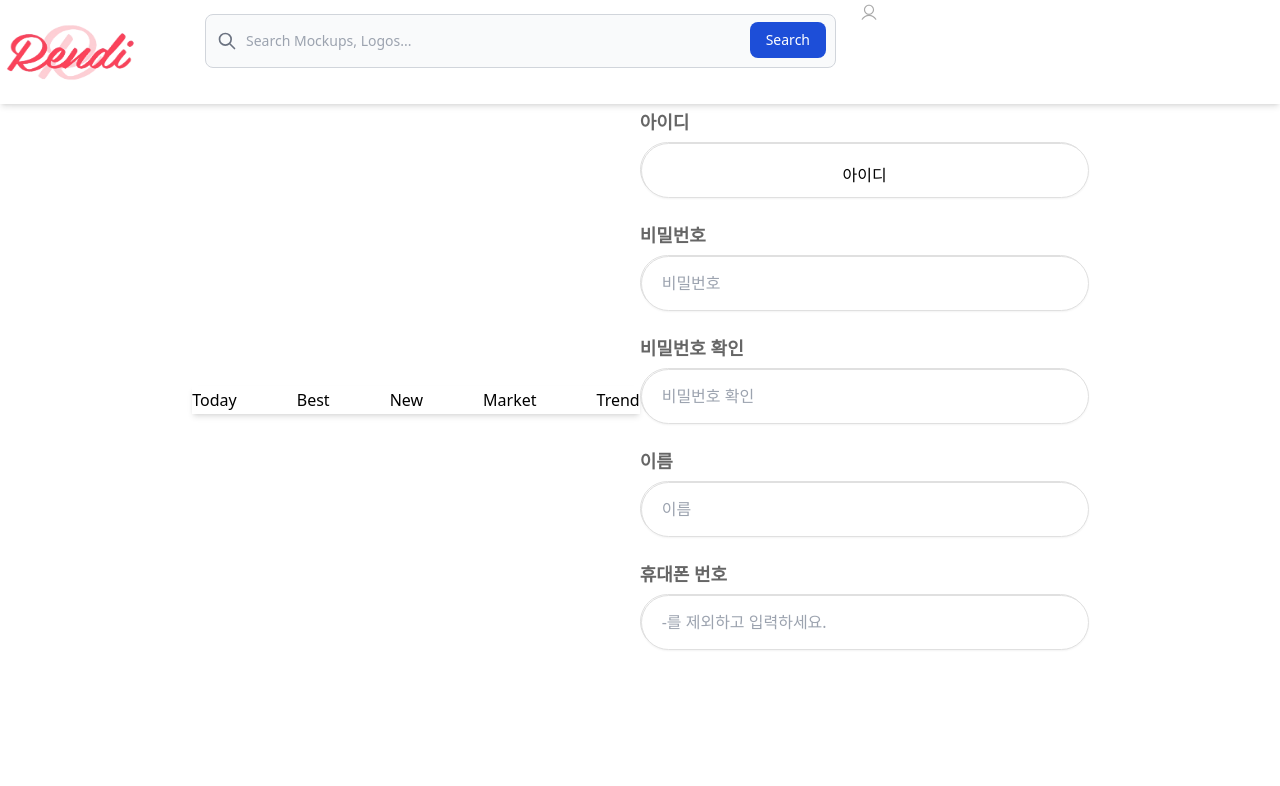
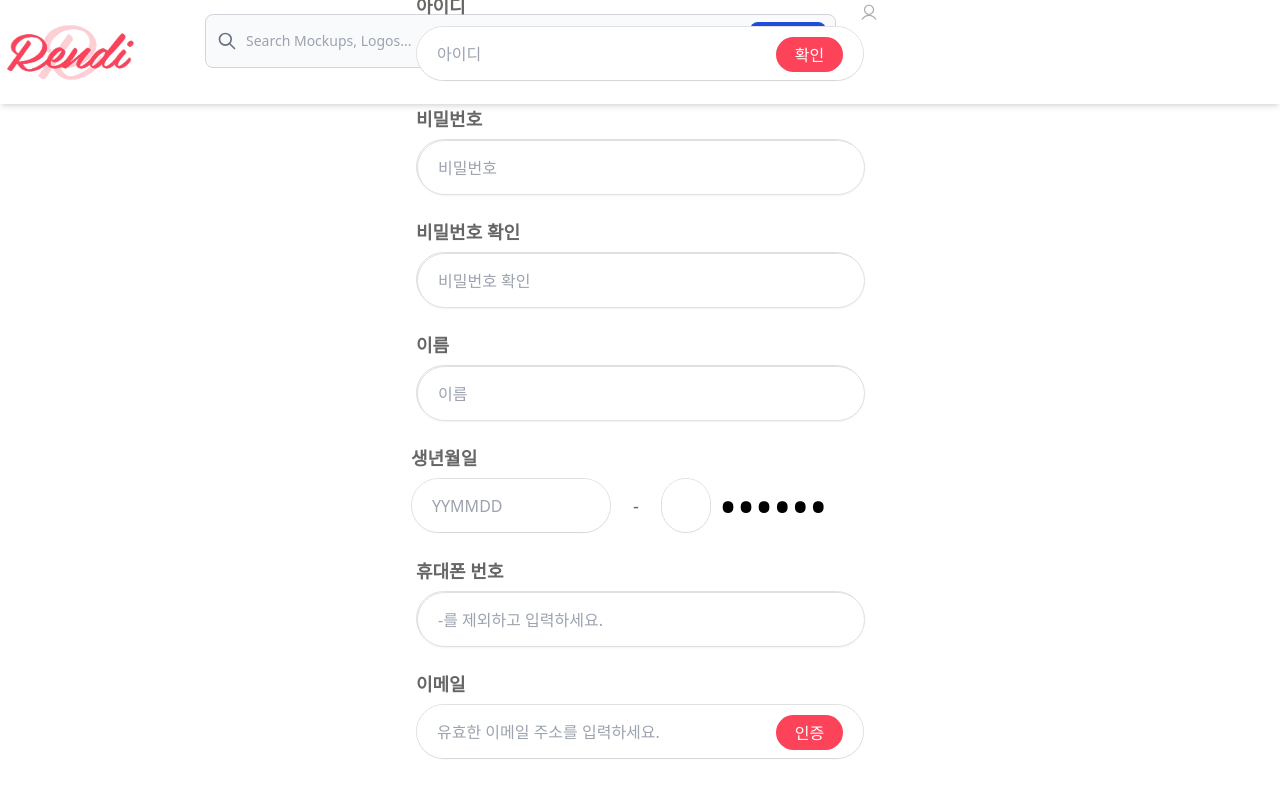
Before and after one commit to jxxnixx/Rendi_Frontend, a Next.js app: page /signUp in a window 1280 px wide. Shown: the top 786 px of the page. Built offline with nearby package versions, Linux system fonts and the light colour scheme.

Commit message:
feature/signup, login
signup, login component 수정

```diff
--- a/components/function/input.tsx
+++ b/components/function/input.tsx
@@ -3,16 +3,17 @@ import React from "react";
 import type { UseFormRegisterReturn } from "react-hook-form";
 
 interface InputProps {
-  kind?: "text" | "check";
+  kind?: "text" | "check" | "birth";
   label: string;
+  checkLabel?: string;
   name: string;
   register: UseFormRegisterReturn;
   error?: string;
   [key: string]: any;
 }
-
 export default function Input({
   label,
+  checkLabel,
   name,
   register,
   kind = "text",
@@ -21,16 +22,9 @@ export default function Input({
 }: InputProps) {
   const { ref, onChange, ...inputProps } = register;
 
-  return (
-    <div className="flex flex-col justify-start items-start flex-grow-0 flex-shrink-0 relative gap-1.5">
-      <label
-        className=" flex-grow-0 flex-shrink-0 text-lg font-bold text-left text-[#666]"
-        htmlFor={name}
-      >
-        {label}
-      </label>
-
-      {kind === "text" ? ( // kind에 따라 출력하는 컴포넌트 변경
+  let inputComponent;
+  if (kind === "text") {
+    inputComponent = (
       <div className="w-[448px] h-[55px] rounded-[50px] bg-white border border-[#e0e0e0]">
         <input
           {...inputProps}
@@ -47,68 +41,104 @@ export default function Input({
           name={name}
         />{" "}
       </div>
-      ) : kind === "check" ? (
-        <div className="w-[448px] h-[55px] rounded-[50px] bg-white border border-[#e0e0e0]">
+    );
+  } else if (kind === "check") {
+    inputComponent = (
+      <div className="relative w-[448px] h-[55px] rounded-[50px] bg-white border border-[#e0e0e0]">
+        <input
+          {...inputProps}
+          {...rest}
+          ref={ref}
+          onChange={onChange}
+          className={cls(
+            "w-full h-full rounded-[50px] bg-white border-none px-[20px] py-[19.25px] placeholder-gray-400 placeholder: shadow-sm focus:border-[#666] focus:outline-none focus:ring-[#FC435A]",
+            error
+              ? "w-full h-full rounded-[50px] bg-white border border-[#f00]"
+              : "w-full h-full rounded-[50px] bg-white border border-[#4caf50]"
+          )}
+          id={name}
+          name={name}
+        />
         <button
           {...rest}
           ref={ref}
-            // onClick={onClick}
+          className="absolute top-[10px] right-[20px] w-[67px] h-[35px] bg-[#FC435A] rounded-[50px] text-white flex justify-center items-center"
+        >
+          {checkLabel}
+        </button>
+      </div>
+    );
+  } else if (kind === "birth") {
+    inputComponent = (
+      <div className="flex gap-2">
+        <div className="w-[200px] h-[55px] rounded-[50px] bg-white border border-[#e0e0e0]">
+          <input
+            {...inputProps}
+            {...rest}
+            ref={ref}
+            onChange={onChange}
             className={cls(
-              "w-[448px] h-[55px] rounded-[50px] bg-white border border-[#e0e0e0] px-[20px] py-[19.25px] placeholder-gray-400 placeholder: shadow-sm focus:border-[#666] focus:outline-none focus:ring-[#FC435A]",
+              "w-full h-full rounded-[50px] bg-white border-none px-[20px] py-[19.25px] placeholder-gray-400 placeholder: shadow-sm focus:border-[#666] focus:outline-none focus:ring-[#FC435A]",
               error
-                ? "w-[448px] h-[55px] rounded-[50px] bg-white border border-[#f00]"
-                : "w-[448px] h-[55px] rounded-[50px] bg-white border border-[#4caf50]"
+                ? "w-full h-full rounded-[50px] bg-white border border-[#f00]"
+                : "w-full h-full rounded-[50px] bg-white border border-[#4caf50]"
             )}
             id={name}
             name={name}
+          />{" "}
+        </div>
+        <p className="flex-grow-0 flex-shrink-0 w-[34px] h-[55px] text-lg text-center flex items-center justify-center text-[#666]">
+          -
+        </p>
+
+        <div className="w-[50px] h-[55px] rounded-[50px] bg-white border border-[#e0e0e0]">
+          <input
+            {...inputProps}
+            {...rest}
+            ref={ref}
+            onChange={onChange}
+            className={cls(
+              "w-full h-full rounded-[50px] bg-white border-none px-[20px] py-[19.25px] placeholder-white placeholder: shadow-sm focus:border-[#666] focus:outline-none focus:ring-[#FC435A]",
+              error
+                ? "w-full h-full rounded-[50px] bg-white border border-[#f00]"
+                : "w-full h-full rounded-[50px] bg-white border border-[#4caf50]"
+            )}
+            id={name + "_confirm"}
+            name={name + "_confirm"}
+          />{" "}
+        </div>
+        <div className="w-[150px] text-center flex items-center text-5xl">
+          ••••••
+        </div>
+      </div>
+    );
+  }
+
+  return (
+    <div className="flex flex-col justify-start items-start flex-grow-0 flex-shrink-0 relative gap-1.5">
+      <label
+        className="flex-grow-0 flex-shrink-0 text-lg font-bold text-left text-[#666]"
+        htmlFor={name}
       >
         {label}
-          </button>
-        </div>
-      ) : // <label className="container">
-      //   <input type="checkbox" {...rest} />
-      //   <span className="checkmark" />
-      //   <button
-      //     className="check-btn"
-      //     style={{
-      //       boxSizing: "border-box",
-      //       // position: "absolute",
-      //       width: "67px",
-      //       height: "35px",
-      //       left: "0px",
-      //       top: "0px",
-      //       background: "#FC435A",
-      //       border: "1px solid #FC435A",
-      //       borderRadius: "50px",
-      //     }}
-      //   />
-      // </label>
-      null}
+      </label>
+      {inputComponent}
       {error && <span className="text-red-500 text-sm">{error}</span>}
     </div>
   );
 }
-// import { cls } from "@/libs/client/utils";
-// import React from "react";
-// import type { UseFormRegisterReturn } from "react-hook-form";
-
-// interface InputProps {
-//   kind?: "text";
-//   label: string;
-//   name: string;
-//   register: UseFormRegisterReturn;
-//   error?: string;
-//   [key: string]: any;
-// }
 
 // export default function Input({
 //   label,
+//   checkLabel,
 //   name,
 //   register,
 //   kind = "text",
 //   error,
 //   ...rest
 // }: InputProps) {
+//   const { ref, onChange, ...inputProps } = register;
+
 //   return (
 //     <div className="flex flex-col justify-start items-start flex-grow-0 flex-shrink-0 relative gap-1.5">
 //       <label
@@ -118,21 +148,49 @@ export default function Input({
 //         {label}
 //       </label>
 
-//       {kind === "text" ? (
+//       {kind === "text" ? ( // kind에 따라 출력하는 컴포넌트 변경
 //         <div className="w-[448px] h-[55px] rounded-[50px] bg-white border border-[#e0e0e0]">
 //           <input
-//             id={name}
-//             {...register}
+//             {...inputProps}
 //             {...rest}
+//             ref={ref}
+//             onChange={onChange}
 //             className={cls(
-//               "w-[448px] h-[55px] rounded-[50px] bg-white border border-[#e0e0e0] px-[41.82px] py-[19.25px] placeholder-gray-400 placeholder: shadow-sm focus:border-[#666] focus:outline-none focus:ring-[#FC435A]",
+//               "w-[448px] h-[55px] rounded-[50px] bg-white border border-[#e0e0e0] px-[20px] py-[19.25px] placeholder-gray-400 placeholder: shadow-sm focus:border-[#666] focus:outline-none focus:ring-[#FC435A]",
 //               error
 //                 ? "w-[448px] h-[55px] rounded-[50px] bg-white border border-[#f00]"
 //                 : "w-[448px] h-[55px] rounded-[50px] bg-white border border-[#4caf50]"
 //             )}
+//             id={name}
+//             name={name}
+//           />{" "}
+//         </div>
+//       ) : kind === "check" ? (
+//         <div className="relative w-[448px] h-[55px] rounded-[50px] bg-white border border-[#e0e0e0]">
+//           <input
+//             {...inputProps}
+//             {...rest}
+//             ref={ref}
+//             onChange={onChange}
+//             className={cls(
+//               "w-full h-full rounded-[50px] bg-white border-none px-[20px] py-[19.25px] placeholder-gray-400 placeholder: shadow-sm focus:border-[#666] focus:outline-none focus:ring-[#FC435A]",
+//               error
+//                 ? "w-full h-full rounded-[50px] bg-white border border-[#f00]"
+//                 : "w-full h-full rounded-[50px] bg-white border border-[#4caf50]"
+//             )}
+//             id={name}
+//             name={name}
 //           />
+//           <button
+//             {...rest}
+//             ref={ref}
+//             className="absolute top-[10px] right-[20px] w-[67px] h-[35px] bg-[#FC435A] rounded-[50px] text-white flex justify-center items-center"
+//           >
+//             {checkLabel}
+//           </button>
 //         </div>
 //       ) : null}
+//       {error && <span className="text-red-500 text-sm">{error}</span>}
 //     </div>
 //   );
 // }
--- a/components/function/submitBtn.tsx
+++ b/components/function/submitBtn.tsx
@@ -5,10 +5,16 @@ interface submitBtnProps {
 
 export default function SubmitBtn({ onClick, text, ...rest }: submitBtnProps) {
   return (
+    // <button
+    //   {...rest}
+    //   className={
+    //     "w-[448px] h-[73px] left-[296px] top-[1473px] rounded-[50px] border border-transparent bg-[#FC435A] stroke-[#FC435A] stroke-2 absolute text-[22px] font-semibold text-center text-white"
+    //   }
+    // >
     <button
       {...rest}
       className={
-        "w-[448px] h-[73px] left-[296px] top-[1473px] rounded-[50px] border border-transparent bg-[#FC435A] stroke-[#FC435A] stroke-2 absolute text-[22px] font-semibold text-center text-white"
+        "w-[448px] h-[73px]  top-[1473px] rounded-[50px] border border-transparent bg-[#FC435A] stroke-[#FC435A] stroke-2 absolute text-[22px] font-semibold text-center text-white"
       }
     >
       {text}
--- /dev/null
+++ b/pages/login.tsx
@@ -0,0 +1,134 @@
+import { SubmitHandler, useForm } from "react-hook-form";
+import SubmitButton from "@/components/function/submitBtn";
+import Input from "@/components/function/input";
+import Layout from "@/layouts/layout";
+import NavBar from "@/components/structure/NavBar";
+import Head from "next/head";
+import Link from "next/link";
+
+interface LogInForm {
+  id: string;
+  password: string;
+
+  extraError?: string;
+}
+
+function LogIn() {
+  const {
+    register,
+    handleSubmit,
+    //watch,
+    formState: { errors },
+    //setError,
+  } = useForm<LogInForm>({
+    mode: "onChange",
+  });
+
+  const submitForm: SubmitHandler<LogInForm> = (data: any) => {
+    console.log(data);
+  };
+  // const submitForm: SubmitHandler<ILogInForm> = (data: any) => {
+  //   console.log(data);
+  // };
+
+  return (
+    <>
+      <Layout>
+        <NavBar />
+        <Head>
+          <title>LogIn</title>
+        </Head>
+      </Layout>
+      {/* <p className="top-[109px] text-4xl font-semibold text-center text-black"> */}
+      <div className=" flex flex-col items-center">
+        <div className="absolute top-[109px] text-center">
+          <p className="text-4xl font-semibold text-black">로그인</p>
+        </div>
+        <div className="absolute top-[173px] text-center">
+          <p className="text-lg text-[#666]">
+            Rendi만의 지능형 AI 검색을 경험해보세요!
+          </p>
+        </div>
+      </div>
+      ;
+      <div className="flex justify-center items-center h-screen">
+        {/* <form className="mt-40 flex flex-col" onSubmit={handleSubmit(submitForm)}> */}
+
+        <form
+          className="flex flex-col items-center gap-6 p-0 w-448 h-1017"
+          onSubmit={handleSubmit(submitForm)}
+        >
+          <Input
+            name="id"
+            label=""
+            type="id"
+            register={register("id", {})}
+            placeholder="아이디"
+            kind="text"
+            error={errors?.id?.message}
+          />
+          <Input
+            name="password"
+            label=""
+            type="password"
+            kind="text"
+            register={register("password", {})}
+            placeholder="비밀번호"
+            error={errors?.password?.message}
+            autoComplete="off"
+          />
+          {/* <div className="flex justify-center"> */}
+          {/* <button className="w-[588px] h-[54.92px] bg-black  text-[22px] font-semibold text-white border-2 border-FC435A rounded-[50px]">
+            로그인
+          </button> */}
+          <div className="flex text-center justify-center">
+            <SubmitButton
+              type="submit"
+              text="로그인"
+              classname="flex justify-center items-center h-screen"
+            />
+          </div>
+
+          {/* </div> */}
+          {/* <div className=" flex justify-center items-center">
+            <div className="w-[592px] h-[15px] ">
+              <p className="absolute left-[472px] top-[527px] text-[13px] text-left text-black">
+                Or continue with
+              </p>
+              <svg
+                width={190}
+                height={2}
+                viewBox="0 0 190 2"
+                fill="none"
+                xmlns="http://www.w3.org/2000/svg"
+                className="absolute left-[224.5px] top-[534.5px]"
+                preserveAspectRatio="none"
+              >
+                <path d="M0 1H190" stroke="#DBDBDB" />
+              </svg>
+              <svg
+                width={190}
+                height={2}
+                viewBox="0 0 190 2"
+                fill="none"
+                xmlns="http://www.w3.org/2000/svg"
+                className="absolute left-[626.5px] top-[534.5px]"
+                preserveAspectRatio="none"
+              >
+                <path d="M0 1H190" stroke="#DBDBDB" />
+              </svg>
+            </div>
+          </div> */}
+          <Link href="/signUp" legacyBehavior>
+            <button className="bg-white text-gray-600 text-base">
+              Rendi가 처음이신가요?
+            </button>
+          </Link>
+        </form>
+      </div>
+      {/* </Layout> */}
+    </>
+  );
+}
+
+export default LogIn;
--- a/pages/signUp.tsx
+++ b/pages/signUp.tsx
@@ -4,15 +4,17 @@ import Input from "@/components/function/input";
 import Layout from "@/layouts/layout";
 import NavBar from "@/components/structure/NavBar";
 import Head from "next/head";
+import Link from "next/link";
 
 interface IsignUpForm {
   id: string;
   password: string;
   cPassword: string;
   username: string;
-  birth: string;
+  userBirth: string;
   phone: string;
   email: string;
+  authCode: string;
   checknum: number;
   extraError?: string;
 }
@@ -36,20 +38,29 @@ function SignUp() {
   // };
 
   return (
-    <Layout>
-      <Head>
-        <title>SignUp</title>
-      </Head>
+    <>
+      <Layout>
+        <NavBar />
+        <Head>
+          <title>SignUp</title>
+        </Head>
+      </Layout>
+      <p className="top-[109px] text-4xl font-semibold text-center text-black">
+        회원가입
+      </p>
+      ;
       <div className="flex justify-center items-center h-screen">
         {/* <form className="mt-40 flex flex-col" onSubmit={handleSubmit(submitForm)}> */}
-        <NavBar />
+
         <form
-          className="flex flex-col items-start gap-6 p-0 w-448 h-1017"
+          className="flex flex-col items-center gap-6 p-0 w-448 h-1017"
           onSubmit={handleSubmit(submitForm)}
         >
           <Input
+            className=""
             name="id"
             label="아이디"
+            checkLabel="확인"
             type="id"
             register={register("id", {
               required: {
@@ -66,6 +77,7 @@ function SignUp() {
             kind="check"
             error={errors?.id?.message}
           />
+
           <Input
             name="password"
             label="비밀번호"
@@ -122,6 +134,21 @@ function SignUp() {
             placeholder="이름"
             error={errors?.username?.message}
           />
+          <Input
+            name="userBirth"
+            label="생년월일"
+            type="userBirth"
+            kind="birth"
+            register={register("userBirth", {
+              required: "UserBirth is required",
+              pattern: {
+                value: /^[ㄱ-ㅎ|가-힣|A-z][ㄱ-ㅎ|가-힣|A-z0-9-_]{3,23}$/,
+                message: "UserBirth regex",
+              },
+            })}
+            placeholder="YYMMDD"
+            error={errors?.userBirth?.message}
+          />
 
           <Input
             name="phone"
@@ -138,13 +165,59 @@ function SignUp() {
             placeholder="-를 제외하고 입력하세요."
             error={errors?.phone?.message}
           />
+          <Input
+            name="email"
+            label="이메일"
+            checkLabel="인증"
+            type="email"
+            kind="check"
+            register={register("email", {
+              required: "이메일을 입력하세요",
+              pattern: {
+                value: /^[A-Z0-9._%+-]+@[A-Z0-9.-]+\.[A-Z]{2,}$/i,
+                message: "유효한 이메일 주소를 입력하세요.",
+              },
+            })}
+            placeholder="유효한 이메일 주소를 입력하세요."
+            error={errors?.email?.message}
+          />
+          <Input
+            name="authCode"
+            label="인증번호"
+            checkLabel="확인"
+            type="authCode"
+            kind="check"
+            register={register("authCode", {
+              required: "인증번호를 입력하세요",
+              // pattern: {
+              //   value: /^[A-Z0-9._%+-]+@[A-Z0-9.-]+\.[A-Z]{2,}$/i,
+              //   message: "유효한 이메일 주소를 입력하세요.",
+              // },
+            })}
+            placeholder="인증번호를 입력하세요."
+            error={errors?.authCode?.message}
+          />
 
           <div className="mb-5" />
 
-          <SubmitButton type="submit" text="회원가입" />
+          <div className="flex text-center justify-center">
+            <SubmitButton
+              type="submit"
+              text="다음"
+              classname="flex justify-center items-center h-screen"
+            />
+          </div>
+          <div>
+            <Link href="/logIn" legacyBehavior>
+              <button className="bg-white text-gray-600 text-lg">
+                계정이 이미 있으신가요?
+              </button>
+            </Link>
+          </div>
         </form>
       </div>
-    </Layout>
+      {/* </Layout> */}
+    </>
   );
 }
 
```
Lines whose indentation alone changed are shown as unchanged.
